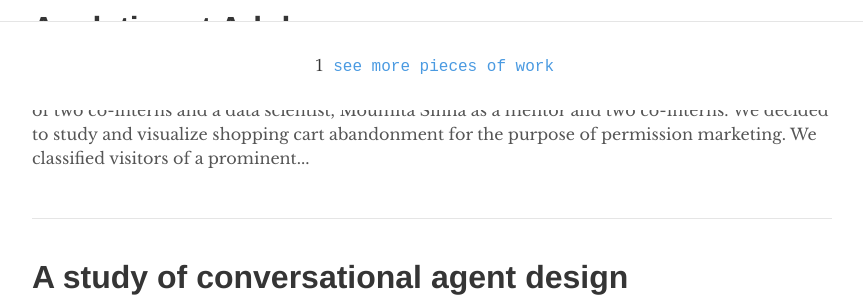
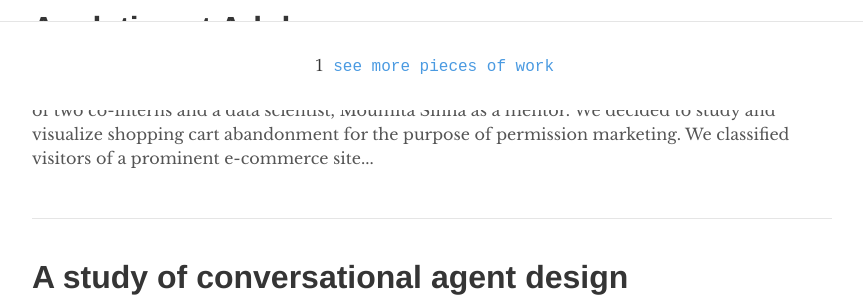
Before and after one commit to kandarpksk/kandarpksk.github.io, a Jekyll site: the page built from index.html, in a window 1280 px wide. Shown: the part 790-1090 px from the top of the page, without its empty margins (208-1071 px from the left). Built offline with Jekyll 4.4.1, drawn with Linux system fonts in a browser that asks for light colours; the list of posts is cut into pages by our own code.

Commit message:
minor correction

```diff
--- a/_posts/2018-01-27-adobe.md
+++ b/_posts/2018-01-27-adobe.md
@@ -2,7 +2,7 @@
 layout: post
 title: "Analytics at Adobe"
 permalink: /adobe-research
-excerpt: I spent a summer at Adobe Technology Labs (Bangalore) with a multidisciplinary team consisting of two co-interns and a data scientist, Moumita Sinha as a mentor and two co-interns. We decided to study and visualize shopping cart abandonment for the purpose of permission marketing. We classified visitors of a prominent e-commerce site based...
+excerpt: I spent a summer at Adobe Technology Labs (Bangalore) with a multidisciplinary team consisting of two co-interns and a data scientist, Moumita Sinha as a mentor. We decided to study and visualize shopping cart abandonment for the purpose of permission marketing. We classified visitors of a prominent e-commerce site...
 ---
 
 I spent a summer at Adobe Technology Labs (Bangalore) with a multidisciplinary team consisting of two co-interns and a data scientist, *[Moumita Sinha](http://research.adobe.com/person/moumita-sinha)* as our mentor. We decided to study and visualize shopping cart abandonment for the purpose of permission marketing.
```
